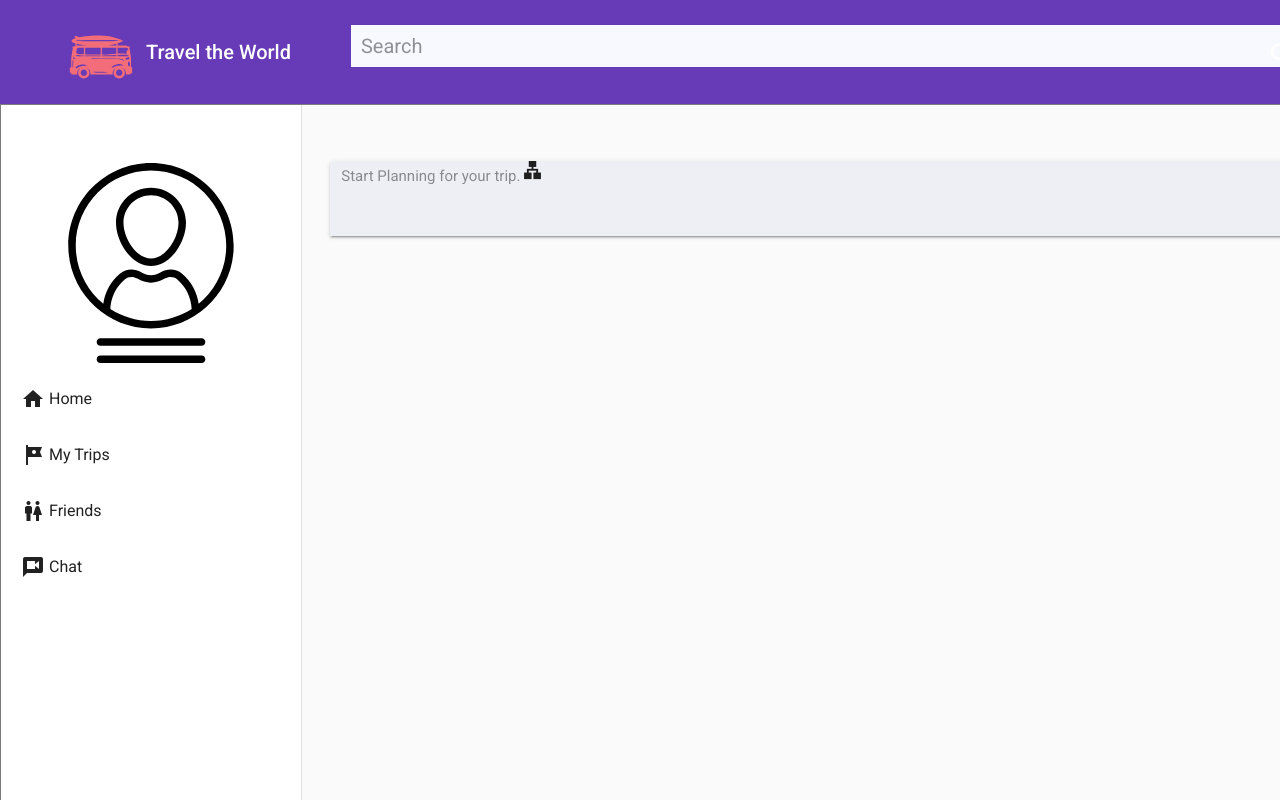
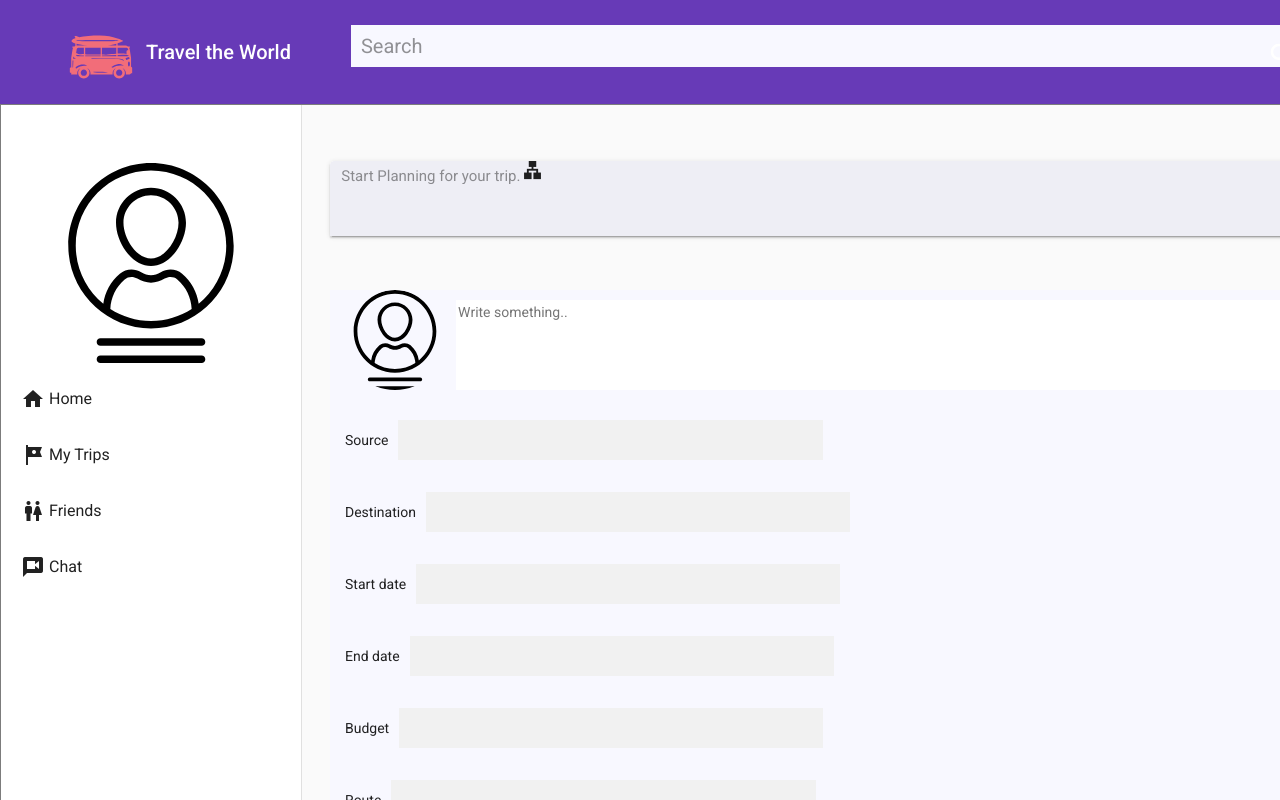
Before and after one commit to dmanoj17/TravelApp-master, an Angular app in the folder TravelAppUI/ClientApp/: page /counter in a window 1280 px wide. Shown: the top 800 px of the page. Built offline with nearby package versions, Linux system fonts and the light colour scheme.

Commit message:
post form completed

```diff
--- a/TravelAppUI/ClientApp/src/app/app.module.ts
+++ b/TravelAppUI/ClientApp/src/app/app.module.ts
@@ -18,7 +18,7 @@ import { MatButtonModule } from '@angular/material/button';
 import { MatFormFieldModule } from '@angular/material/form-field';
 import { MatInputModule } from '@angular/material/input';
 import { SidenavAutosizeExample } from './side-nav/side-nav';
-import { LandingPage } from './landingpage/landingpage';
+import { LandingPage } from './post/post';
 
 import { MatExpansionModule } from '@angular/material/expansion';
 
--- a/TravelAppUI/ClientApp/src/app/landingpage/landingpage.css
+++ b/TravelAppUI/ClientApp/src/app/post/post.css
@@ -70,7 +70,6 @@ input[type=text], input[type=date] {
   display: inline-block;
   border: none;
   background: #f1f1f1;
-  vertical-align: middle;
 }
 
 input[type=checkbox] {
@@ -126,3 +125,43 @@ input[type=checkbox] {
 .privacy {
   margin-right: 15px;
 }
+
+/*Place holder form*/
+
+input select, textarea {
+  width: 89%;
+  margin-top: 10px;
+  margin-bottom: 5x;
+  margin-left: 5px;
+  resize: initial;
+  border: none;
+  float: right;
+}
+
+.container {
+  background-color: ghostwhite;
+  margin-left: 2em;
+  width: 100%;
+  margin-top: 2em;
+  text-align: left;
+}
+
+.plan {
+  background-color: blue;
+  Color: white;
+  width: 9em;
+  margin-top:1em;
+}
+
+.buttonPlan {
+  padding-left: 64.20em;
+  margin-top:2.35em;
+}
+
+#user_image {
+  height: 100px;
+  width:100px;
+  padding-top:0.01px;
+  vertical-align: middle;
+  border-radius: 50%;
+}
--- a/TravelAppUI/ClientApp/src/app/landingpage/landingpage.html
+++ b/TravelAppUI/ClientApp/src/app/post/post.html
@@ -109,6 +109,49 @@
 </section>
 
 
+<!-- After posting -->
+
+
+<div class="container">
+  <form action="/action_page.php">
+
+    <div>
+
+      <img id="user_image" src="assets/images/user.svg" />
+
+
+      <label for="subject"></label>
+      <textarea id="subject" name="subject" placeholder="Write something.." style="height:90px"></textarea>
+
+    </div>
+    <br />
+    <label for="source">Source</label>
+    <input type="text" id="source" name="source">
+    <br />
+    <label for="destination">Destination</label>
+    <input type="text" id="destination" name="destination">
+    <br />
+    <label for="startdate">Start date</label>
+    <input type="text" id="startdate" name="startdate">
+    <br />
+    <label for="enddate">End date</label>
+    <input type="text" id="enddate" name="enddate">
+    <br />
+    <label for="budget">Budget</label>
+    <input type="text" id="budget" name="budget">
+    <br />
+    <label for="route">Route</label>
+    <input type="text" id="route" name="route">
+  </form>
+
+
+  <section class="buttonPlan">
+    <button class="plan">
+      Start Planning
+    </button>
+  </section>
+
+</div>
 
 
 <!-- Copyright 2020 Google LLC. All Rights Reserved.
--- a/TravelAppUI/ClientApp/src/app/landingpage/landingpage.ts
+++ b/TravelAppUI/ClientApp/src/app/post/post.ts
@@ -5,9 +5,9 @@ import { Component, ViewChild } from '@angular/core';
  * @title Autosize sidenav
  */
 @Component({
-  selector: 'landingpage',
-  templateUrl: 'landingpage.html',
-  styleUrls: ['landingpage.css'],
+  selector: 'post',
+  templateUrl: 'post.html',
+  styleUrls: ['post.css'],
 })
 
 export class LandingPage {
--- a/TravelAppUI/ClientApp/src/app/side-nav/side-nav.html
+++ b/TravelAppUI/ClientApp/src/app/side-nav/side-nav.html
@@ -41,7 +41,7 @@
     </mat-nav-list>
   </mat-sidenav>
 
-  <div><landingpage></landingpage>
+  <div><post></post>
 
 
 
```
Also changed, not shown: 1 other file (tests, documents, lock files or other folders).
